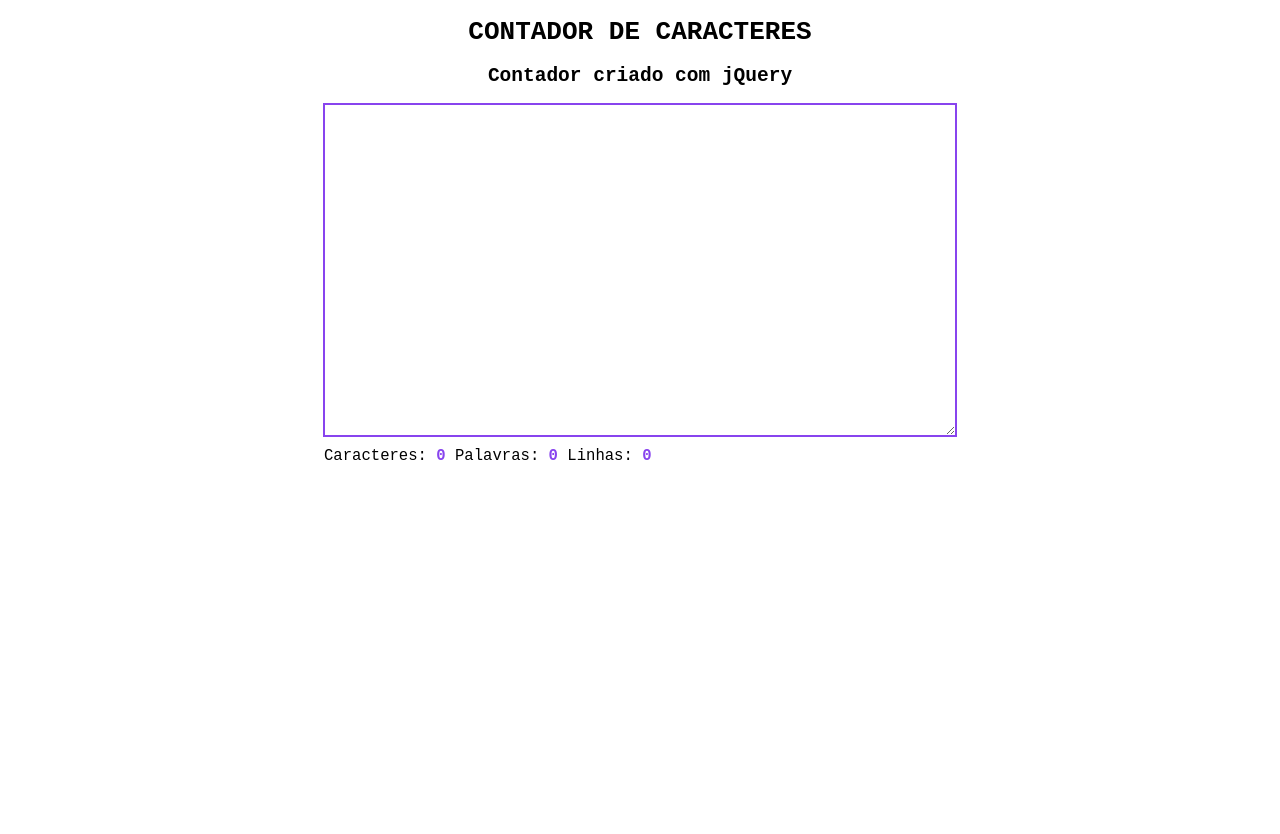
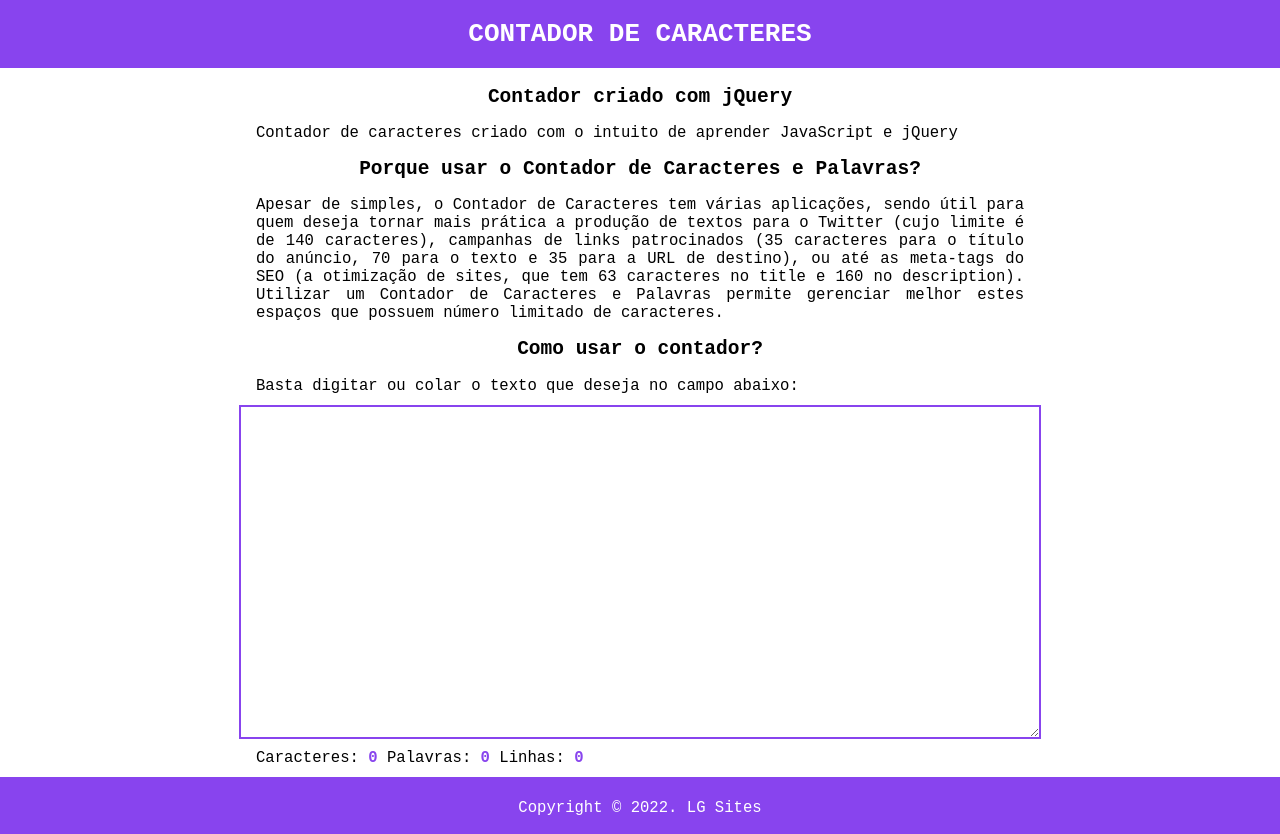
Before and after one commit to Lgbarros/contador-caracteres, a plain HTML site: page index.html in a window 1280 px wide. Before the commit the page ends 800 px from the top, so only its background shows below. Drawn offline with Linux system fonts and the light colour scheme.

Commit message:
First styles in page

```diff
--- a/css/style.css
+++ b/css/style.css
@@ -1,10 +1,21 @@
 body {
     font-family: monospace;
+    margin: 0;
+}
+
+header {
+    width: 100%;
+    height: 10%;
+    background-color: #84e;
+    color: white;
 }
 
 h1 {
+    margin-top: 0;
     text-align: center;
     text-transform: uppercase;
+    padding-top: 1.5%;
+    padding-bottom: 1.5%;
 }
 
 h2 {
@@ -16,7 +27,7 @@ form textarea {
     margin: 0 auto;
     width: 100%;
     height: 300px;
-    max-width: 600px;
+    max-width: 60%;
     padding: 15px;
     font-size: 1.2em;
     font-family: monospace;
@@ -30,8 +41,9 @@ form textarea:focus {
 
 p {
     margin: 10px auto;
-    max-width: 632px;
+    max-width: 60%;
     font-size: 1.2em;
+    text-align: justify;
 }
 
 p > span {
@@ -44,3 +56,20 @@ p > span {
     height: 2px;
     background-color: black;
 }
+
+footer {
+    width: 100%;
+    height: 45px;
+    margin: 0 auto;
+    background-color: #84e;
+    padding-top: 0.5%;
+    padding-bottom: 0.5%;
+}
+
+footer p {
+    text-align: center;
+    color: white;
+    padding: 0;
+    padding-top: 0.5%;
+    padding-bottom: 0.5%;
+}
--- a/index.html
+++ b/index.html
@@ -17,6 +17,17 @@
     <main>
         <section>
             <h2>Contador criado com jQuery</h2>
+
+            <p>Contador de caracteres criado com o intuito de aprender JavaScript e jQuery</p>
+
+            <h2>Porque usar o Contador de Caracteres e Palavras?</h2>
+
+            <p>Apesar de simples, o Contador de Caracteres tem várias aplicações, sendo útil para quem deseja tornar mais prática a produção de textos para o Twitter (cujo limite é de 140 caracteres), campanhas de links patrocinados (35 caracteres para o título do anúncio, 70 para o texto e 35 para a URL de destino), ou até as meta-tags do SEO (a otimização de sites, que tem 63 caracteres no title e 160 no description). Utilizar um Contador de Caracteres e Palavras permite gerenciar melhor estes espaços que possuem número limitado de caracteres.</p>
+
+            <h2>Como usar o contador?</h2>
+
+            <p>Basta digitar ou colar o texto que deseja no campo abaixo:</p>
+
             <form>
                 <textarea></textarea>
             </form>
@@ -26,7 +37,7 @@
     </main>
 
     <footer>
-
+        <p>Copyright © 2022. LG Sites</p>
     </footer>
 
     <script src="./js/jquery-3.6.0.min.js" type="text/javascript"></script>
```
